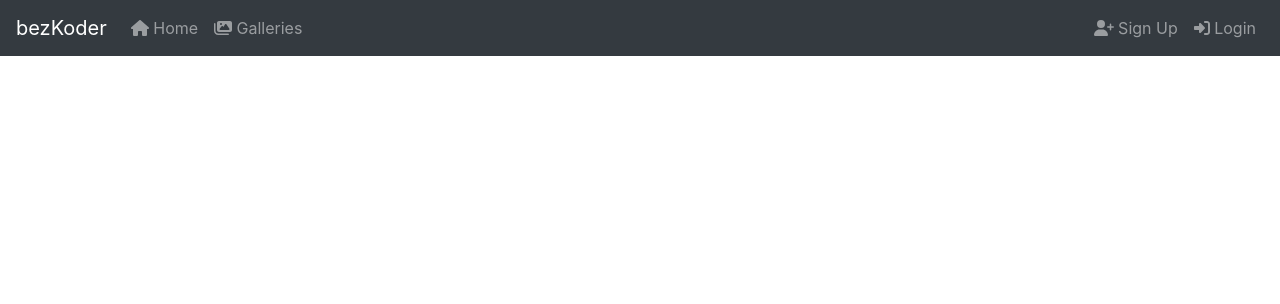
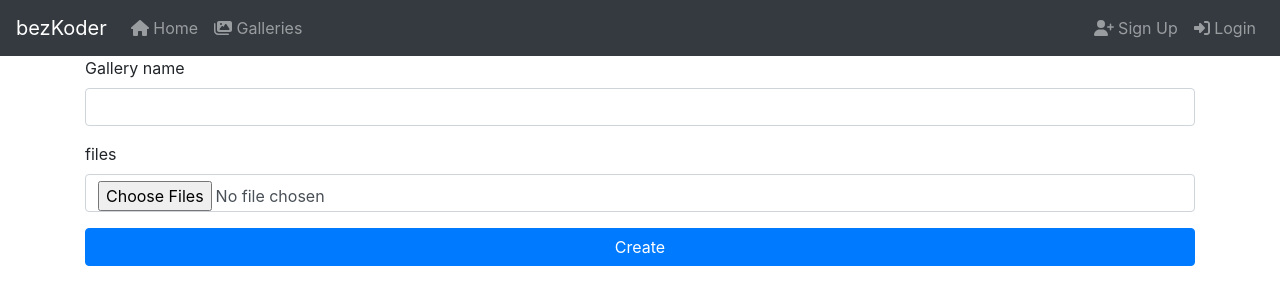
Before and after one commit to ksk98/WebDev, a Vue app in the folder frontend/: page /createGallery in a window 1280 px wide. Shown: the top 304 px of the page. Built offline with nearby package versions, Linux system fonts and the light colour scheme.

Commit message:
Gallery upload progress

```diff
--- /dev/null
+++ b/frontend/src/components/CreateGallery.vue
@@ -0,0 +1,81 @@
+<template>
+  <Form @submit="createGallery" :validation-schema="schema">
+    <div class="form-group">
+      <label for="name">Gallery name</label>
+      <Field name="name" type="text" class="form-control" />
+      <ErrorMessage name="name" class="error-feedback" />
+    </div>
+    <div class="form-group">
+      <label for="files">files</label>
+      <Field name="files" type="file" class="form-control" multiple="" />
+      <ErrorMessage name="files" class="error-feedback" />
+    </div>
+
+    <div class="form-group">
+      <button class="btn btn-primary btn-block" :disabled="loading">
+            <span
+                v-show="loading"
+                class="spinner-border spinner-border-sm"
+            ></span>
+        <span>Create</span>
+      </button>
+    </div>
+
+    <div class="form-group">
+      <div v-if="message" class="alert alert-danger" role="alert">
+        {{ message }}
+      </div>
+    </div>
+  </Form>
+</template>
+
+<script>
+import {ErrorMessage, Field, Form} from "vee-validate";
+import * as yup from "yup";
+import galleryService from "@/services/gallery-service";
+
+export default {
+  name: "CreateGallery.vue",
+  components: {
+    Form,
+    Field,
+    ErrorMessage,
+  },
+  data() {
+    const schema = yup.object().shape({
+      name: yup.string().required("Gallery name is required!"),
+      files: yup.array(),
+    });
+
+    return {
+      loading: false,
+      message: "",
+      schema,
+    };
+  },
+  methods: {
+    createGallery(gallery) {
+      let files_promise = gallery.files.map(async file => await this.getBase64(file));
+      // eslint-disable-next-line
+      Promise.all(files_promise).then(results => {
+        galleryService.createGallery(gallery.name, results)
+      });
+    },
+    getBase64(file) {
+      return new Promise ((resolve, reject) => {
+        const reader = new FileReader ();
+        reader.readAsDataURL (file);
+        // eslint-disable-next-line
+        reader.onload = _ => resolve (reader.result
+            .replace('data:', '')
+            .replace(/^.+,/, ''))
+        reader.onerror = e => reject (e);
+      });
+    }
+  }
+}
+</script>
+
+<style scoped>
+
+</style>
--- a/frontend/src/components/Gallery.vue
+++ b/frontend/src/components/Gallery.vue
@@ -7,17 +7,13 @@
     </header>
     <p v-for="gallery in data" :key="gallery">{{gallery}}</p>
     <p v-if="data.content === ''"><i>No galleries present.</i></p>
-    <Form @submit="handleLogin" :validation-schema="schema">
-      <div class="form-group">
-        <button class="btn btn-primary btn-block" :disabled="loading">
+    <button onclick="location.href='/createGallery'" class="btn btn-primary btn-block" :disabled="loading">
       <span
         v-show="loading"
         class="spinner-border spinner-border-sm"
       ></span>
       <span>Create gallery</span>
     </button>
-      </div>
-    </Form>
   </div>
 </template>
 
@@ -54,11 +50,6 @@ export default {
           error.toString();
       }
     )
-  },
-  methods: {
-    createGallery() {
-
-    }
   }
 }
 </script>
--- a/frontend/src/router.js
+++ b/frontend/src/router.js
@@ -2,6 +2,7 @@ import { createWebHistory, createRouter } from "vue-router";
 import Home from "./components/Home.vue";
 import Login from "./components/Login.vue";
 import Register from "./components/Register.vue";
+import CreateGallery from "@/components/CreateGallery";
 // lazy-loaded
 // const Profile = () => import("./components/Profile.vue")
 // const BoardAdmin = () => import("./components/BoardAdmin.vue")
@@ -30,6 +31,10 @@ const routes = [
   {
     path: "/galleries",
     component: Galleries,
+  },
+  {
+    path: "/createGallery",
+    component: CreateGallery
   }
   // {
   //   path: "/profile",
```
Lines whose indentation alone changed are shown as unchanged.
